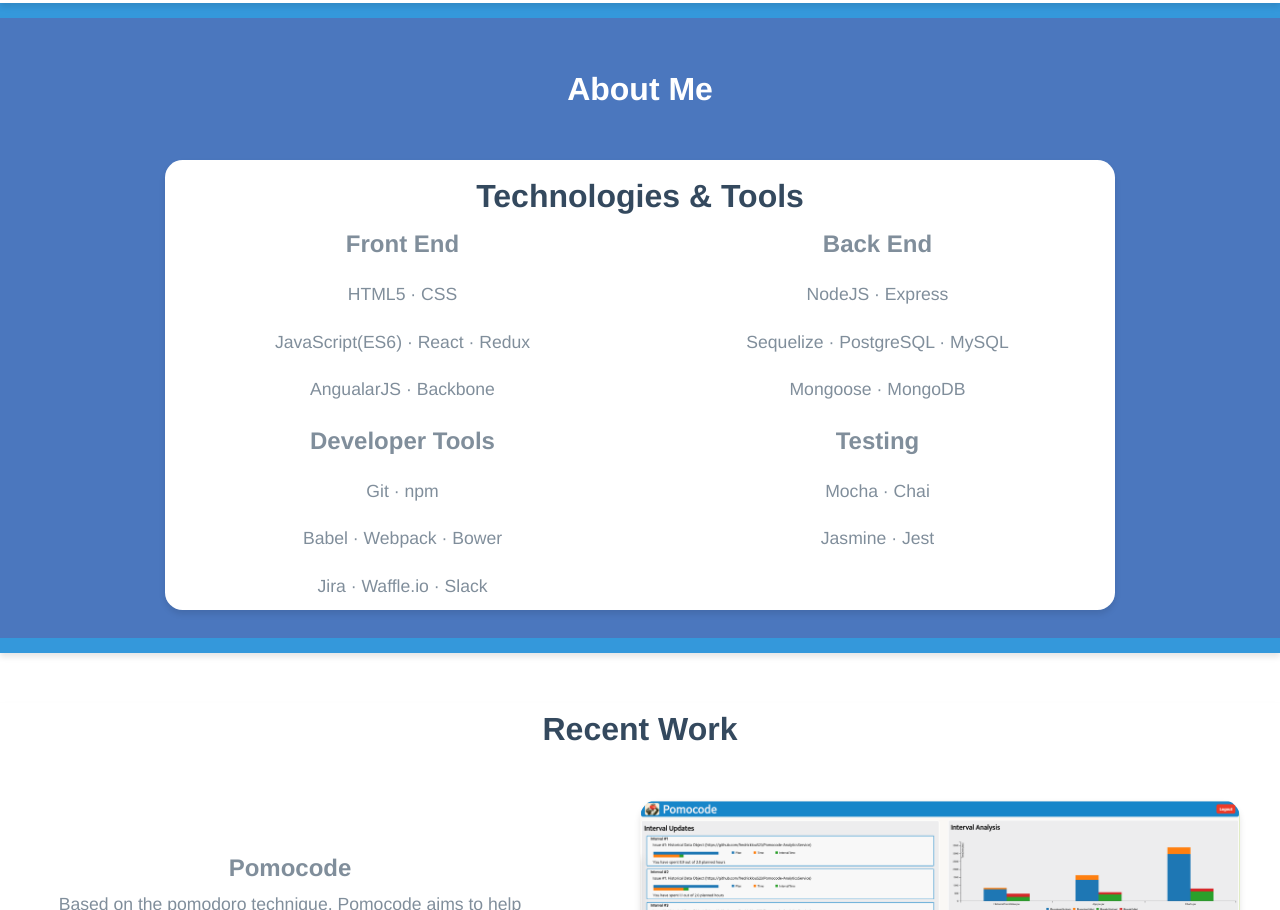
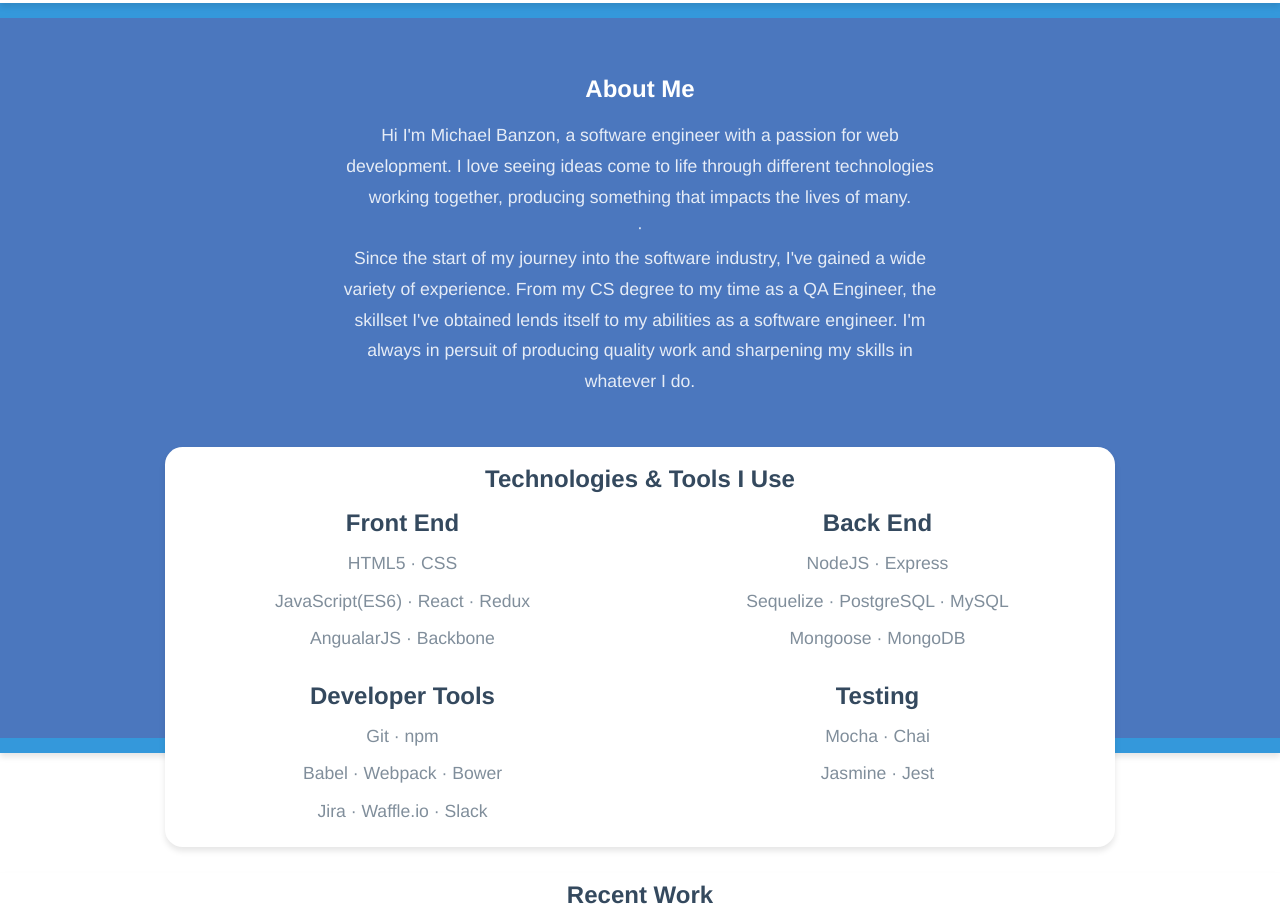
Before and after one commit to mrnbanzon/portfolio, a website: page src/index.html in a window 1280 px wide. Shown: the part 700-1610 px from the top of the page. Drawn offline with Linux system fonts and the light colour scheme.

Commit message:
Completed first iteration of my portfolio.

```diff
--- a/src/index.html
+++ b/src/index.html
@@ -26,15 +26,25 @@
     </div>
     <div class="welcome">
       <h1>Hello There!</h1>
-      <p>I'm Michael, a software engineer and welcome to my website :) <br /> Feel free to look around!</p>
+      <p>I'm Michael, a software engineer and welcome to my website :)<br />Feel free to look around!</p>
     </div>
   </div>
   <div id="about">
     <div class="about__overview">
-      <h3>About Me</h3>
+      <h4>About Me</h4>
+      <p>Hi I'm Michael Banzon, a software engineer with a passion for web development.
+        I love seeing ideas come to life through different technologies working together,
+        producing something that impacts the lives of many.
+      </p>
+      <p>&middot;</p>
+      <p>Since the start of my journey into the software industry, I've gained a wide
+        variety of experience. From my CS degree to my time as a QA Engineer, the
+        skillset I've obtained lends itself to my abilities as a software engineer.
+        I'm always in persuit of producing quality work and sharpening my skills in whatever I do.
+      </p>
     </div>
     <div class="about__technologies">
-      <h3>Technologies & Tools</h3>
+      <h4>Technologies & Tools I Use</h4>
       <div class="about__technologies__list">
         <div class="front-end">
           <h4>Front End</h4>
@@ -64,7 +74,7 @@
   </div>
   <div id="portfolio">
     <div class="works-container">
-      <h3>Recent Work</h3>
+      <h4>Recent Work</h4>
       <div class="project">
         <div class="project__desc">
           <h4>Pomocode</h4>
@@ -101,7 +111,7 @@
   </div>
   <footer id="contact">
     <div class="contact-container">
-      <h4>Questions? Want to work together? Let's get in touch!</h4>
+      <p>Questions? Want to work together? Let's get in touch!</p>
       <a href="https://www.linkedin.com/in/michael-banzon/">
         <img src="./images/In-White-28px-TM.png" alt="LinkedIn" />
       </a>
--- a/src/styles/main.css
+++ b/src/styles/main.css
@@ -41,13 +41,10 @@ h2 {
   font-size: 3rem;
 }
 
-h3 {
-  font-size: 2rem;
-  color: #34495e;
-}
 h4 {
   font-weight: bold;
   font-size: 1.5rem;
+  color: #34495e;
 }
 
 span {
@@ -81,44 +78,48 @@ footer * {
   text-align: center;
 }
 
-.welcome h1 {
-  margin-bottom: 3px;
+.welcome p {
+  line-height: 1.15;
 }
 
 .about__overview {
-  margin: 55px 0;
+  margin: 50px auto;
+  width: 600px;
+  line-height: 1.75;
+  color: rgba(255, 255, 255, .86);
 }
 
-.about__overview > h3 {
+.about__overview > h4 {
   color: #ffffff;
+  margin-bottom: 10px;
 }
 
 .about__technologies {
   position: relative;
   margin: auto;
   z-index: 2;
-  height: 450px;
+  height: 400px;
   width: 950px;
   background-color: #ffffff;
   border-radius: 1em;
   box-shadow: 0 4px 6px 0 hsla(0, 0%, 0%, 0.1);
 }
 
-.about__technologies > h3 {
+.about__technologies > h4 {
   padding: 20px 0;
 }
 
 .about__technologies__list {
   display: grid;
   grid-template-columns: repeat(2, 1fr);
+  grid-row-gap: 1rem;
 }
 
 .about__technologies__list div > p {
-  margin: 30px 0;
+  margin: 20px 0;
 }
 
 .works-container {
-  height: 100%;
   display: flex;
   flex-direction: column;
   align-items: center;
@@ -161,7 +162,7 @@ footer * {
 
 .contact-container a img {
   height: 28px;
-  margin: 8px;
+  margin: 12px;
   opacity: 0.9;
 }
 
@@ -173,7 +174,7 @@ footer * {
 }
 
 #about {
-  height: 620px;
+  height: 720px;
   text-align: center;
   background-color: #4b77be;
   border-top: solid #3498db 15px;
@@ -182,7 +183,8 @@ footer * {
 }
 
 #portfolio {
-  margin-top: 50px;
+  margin-top: 120px;
+  padding-top: 10px;
   position: relative;
   height: 1200px;
   box-shadow: 0 4px 6px 0 hsla(0, 0%, 0%, 0.1);
```
